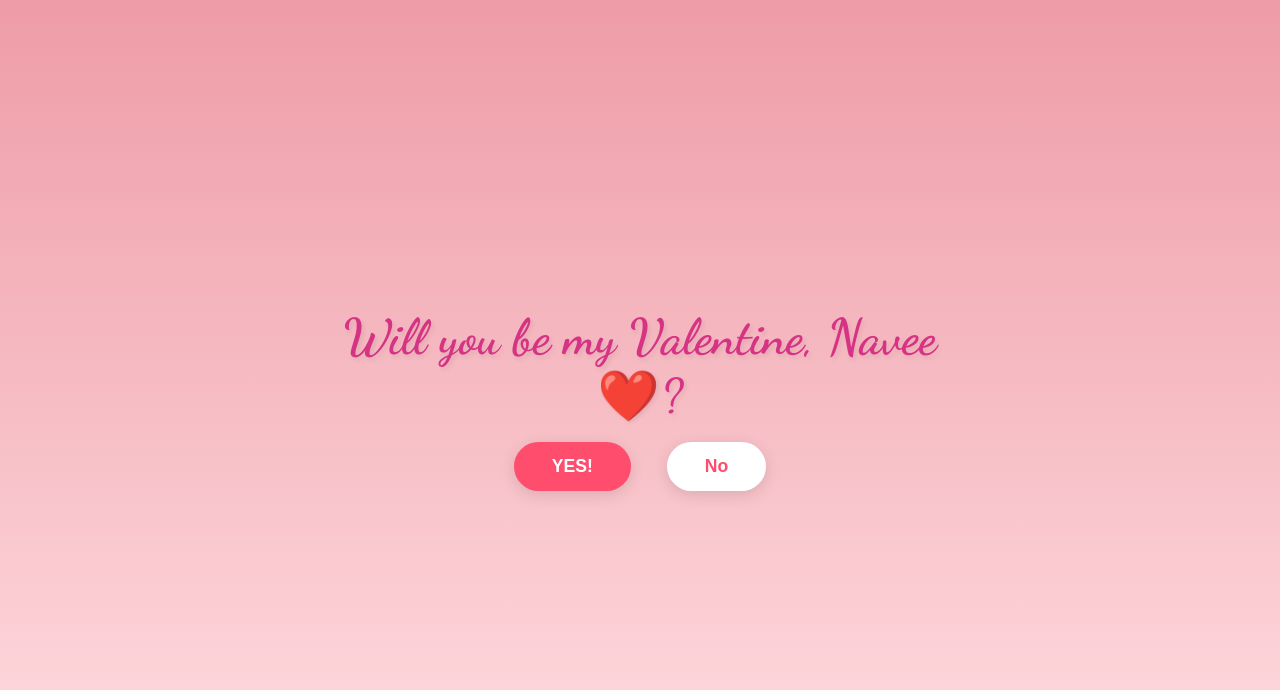
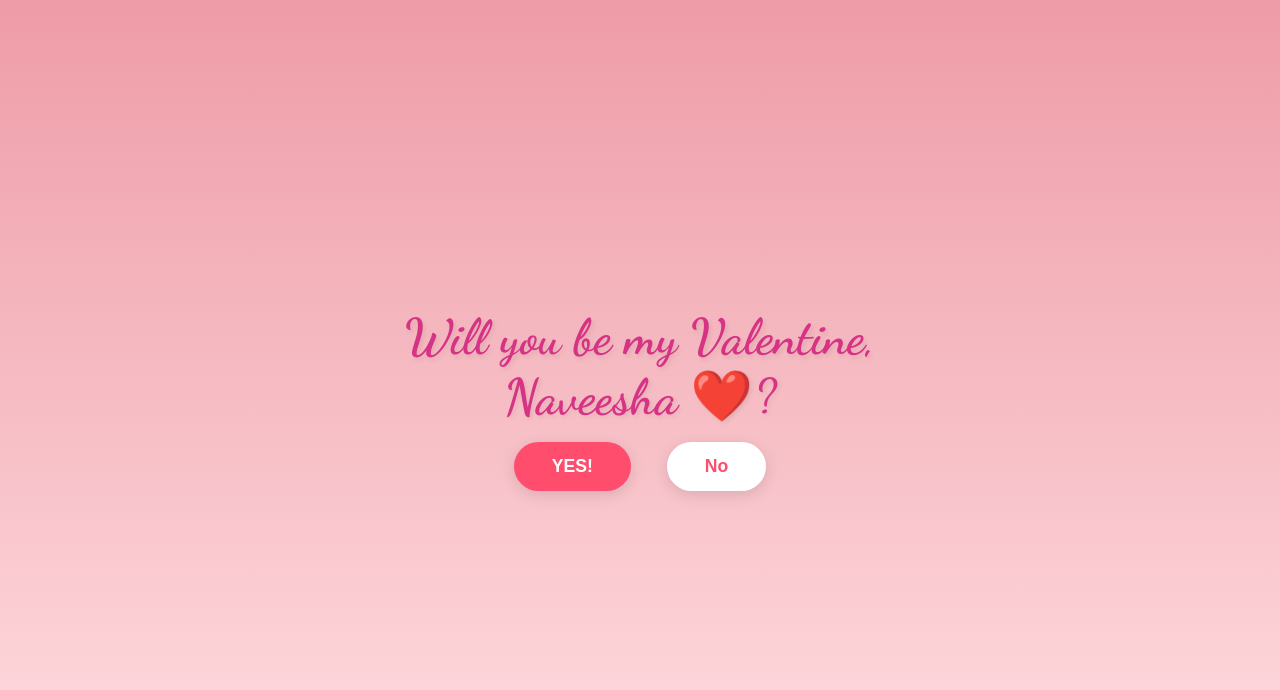
Before and after one commit to tharu-png/surpirse, a plain HTML site: page index.html in a window 1280 px wide. Drawn offline with Linux system fonts and the light colour scheme.

Commit message:
Update Valentine's proposal name in index.html

```diff
--- a/index.html
+++ b/index.html
@@ -242,7 +242,7 @@ button:active{ transform:scale(0.98); }
 <div class="container">
 
   <div id="proposal">
-    <h1>Will you be my Valentine, Navee ❤️?</h1>
+    <h1>Will you be my Valentine, Naveesha ❤️?</h1>
     <div class="buttons">
       <button class="btn-yes" id="yesBtn">YES!</button>
       <span id="noBtnPlaceholder" style="display:inline-block; width:0; height:0;"></span>
```
